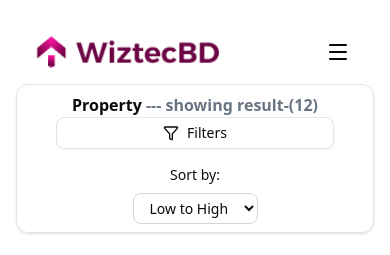
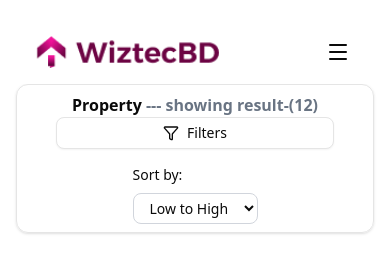
Before and after one commit to tanvirbadsha/wiztechh_bd, a React (Vite) app: page / in a window 390 px wide. Shown: the top 255 px of the page. Built offline with nearby package versions, Linux system fonts and the light colour scheme.

Commit message:
restructured main content layout for better readability and isolation of concerns

```diff
--- a/src/components/layouts/ShowCaseSection.jsx
+++ b/src/components/layouts/ShowCaseSection.jsx
@@ -1,3 +1,3 @@
 export default function ShowCaseSection({ children }) {
-  return <div>ShowCaseSection {children}</div>;
+  return <div className="my-[90px]">ShowCaseSection {children}</div>;
 }
--- a/src/components/main_layout/MainContentLayout.jsx
+++ b/src/components/main_layout/MainContentLayout.jsx
@@ -1,48 +1,18 @@
-import { Button } from "@/components/ui/button";
-import { Filter } from "lucide-react";
 import { useState } from "react";
-import HouseCardContainer from "../HouseCardContainer";
-import PanelContainer from "../layouts/PanelContainer";
-import { CustomPagination } from "./CustomPagination";
+import ProductShowcase from "./ProductShowcase";
+import RenderPanelMain from "./RenderPanelMain";
 
 export default function MainContentLayout({ toggleSidebar }) {
   const [sortBy, setSortBy] = useState("Low to High");
 
   return (
     <div className="h-screen flex-1 flex flex-col gap-6">
-      <PanelContainer>
-        <div className="flex flex-col md:flex-row md:items-center justify-between">
-          <p className="text-[16px] md:text-[20px] px-4 font-semibold">
-            Property{" "}
-            <span className="text-[#697483]">--- showing result-(12)</span>
-          </p>
-          <Button
-            variant="outline"
-            size="sm"
-            className="md:hidden flex items-center gap-2"
-            onClick={toggleSidebar}
-          >
-            <Filter size={16} />
-            Filters
-          </Button>
-        </div>
-        <div className="flex flex-col md:flex-row items-center gap-2">
-          <label htmlFor="sort-select" className="text-sm font-medium">
-            Sort by:
-          </label>
-          <select
-            id="sort-select"
-            value={sortBy}
-            onChange={(e) => setSortBy(e.target.value)}
-            className="px-3 py-1 border border-gray-300 rounded-md text-sm focus:outline-none focus:ring-2 focus:ring-blue-500 md:w-auto"
-          >
-            <option value="Low to High">Low to High</option>
-            <option value="High to Low">High to Low</option>
-          </select>
-        </div>
-      </PanelContainer>
-      <HouseCardContainer />
-      <CustomPagination />
+      <RenderPanelMain
+        toggleSidebar={toggleSidebar}
+        sortBy={sortBy}
+        setSortBy={setSortBy}
+      />
+      <ProductShowcase />
     </div>
   );
 }
--- /dev/null
+++ b/src/components/main_layout/ProductShowcase.jsx
@@ -0,0 +1,11 @@
+import HouseCardContainer from "../HouseCardContainer";
+import { CustomPagination } from "./CustomPagination";
+
+export default function ProductShowcase() {
+  return (
+    <>
+      <HouseCardContainer />
+      <CustomPagination />
+    </>
+  );
+}
--- /dev/null
+++ b/src/components/main_layout/RenderPanelMain.jsx
@@ -0,0 +1,39 @@
+import { Button } from "@/components/ui/button";
+import { Filter } from "lucide-react";
+import PanelContainer from "../layouts/PanelContainer";
+
+export default function RenderPanelMain({ toggleSidebar, sortBy, setSortBy }) {
+  return (
+    <PanelContainer>
+      <div className="flex flex-col md:flex-row md:items-center justify-between">
+        <p className="text-[16px] md:text-[20px] px-4 font-semibold">
+          Property{" "}
+          <span className="text-[#697483]">--- showing result-(12)</span>
+        </p>
+        <Button
+          variant="outline"
+          size="sm"
+          className="md:hidden flex items-center gap-2"
+          onClick={toggleSidebar}
+        >
+          <Filter size={16} />
+          Filters
+        </Button>
+      </div>
+      <div className="flex flex-col md:flex-row items-start md:items-center gap-2 ">
+        <label htmlFor="sort-select" className="text-sm font-medium">
+          Sort by:
+        </label>
+        <select
+          id="sort-select"
+          value={sortBy}
+          onChange={(e) => setSortBy(e.target.value)}
+          className="px-3 py-1 border border-gray-300 rounded-md text-sm focus:outline-none focus:ring-2 focus:ring-blue-500 w-full md:w-auto"
+        >
+          <option value="Low to High">Low to High</option>
+          <option value="High to Low">High to Low</option>
+        </select>
+      </div>
+    </PanelContainer>
+  );
+}
```
